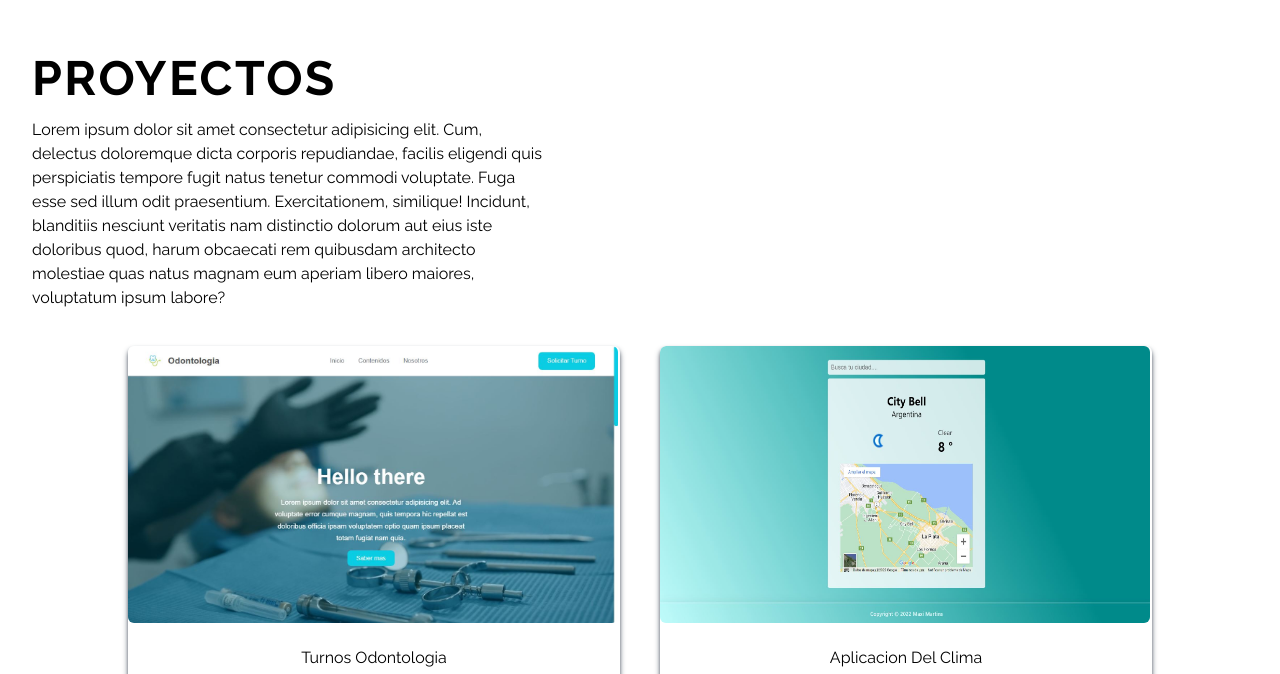
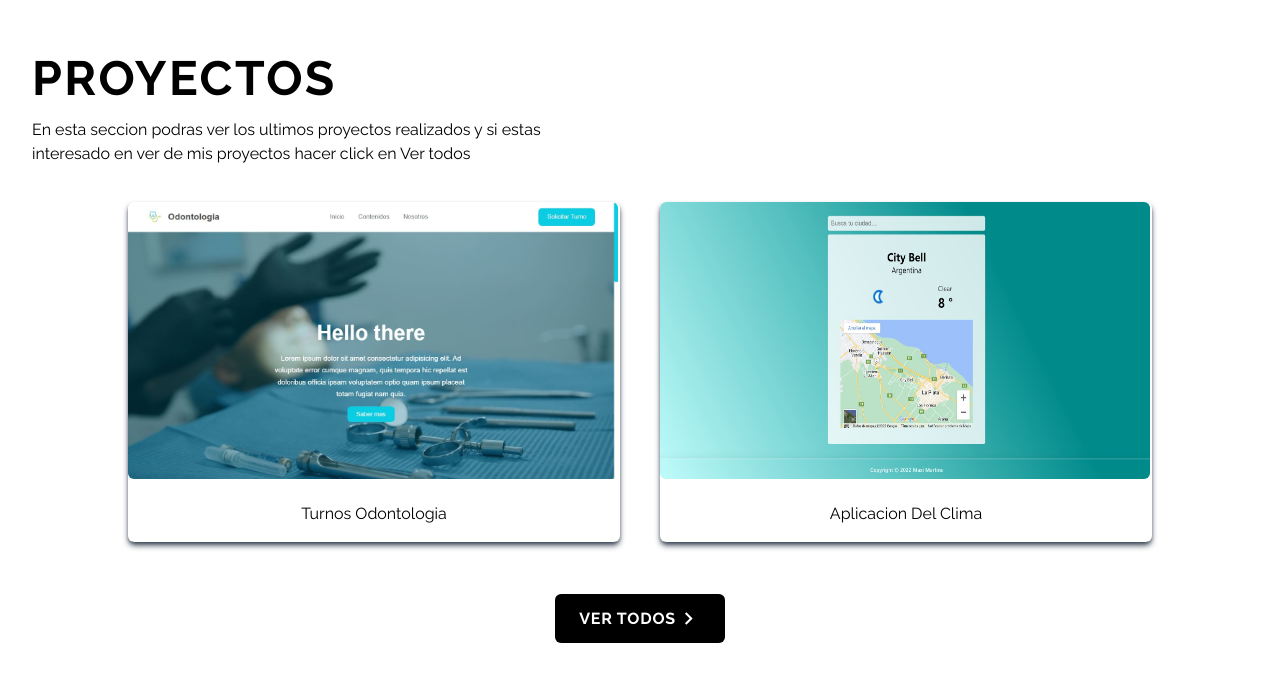
Before and after one commit to MaxiiMartins/p-maxiimartins, a Next.js app: page / in a window 1280 px wide. Shown: the part 810-1484 px from the top of the page. Built offline with nearby package versions, Linux system fonts and the light colour scheme.

Commit message:
Update Proyectos.jsx

```diff
--- a/components/Proyectos.jsx
+++ b/components/Proyectos.jsx
@@ -8,8 +8,7 @@ const Proyectos = () => {
     <div id="proyectos" className="w-full" >
       <div className="max-w-screen-xl mx-auto px-8 py-16 text-center md:text-left">
         <h2 className="text-5xl mod:text-7xl tracking-wider uppercase text-black font-bold" >Proyectos</h2>
-        <p className="py-4 max-w-lg" >Lorem ipsum dolor sit amet consectetur adipisicing elit. Cum, delectus doloremque dicta corporis repudiandae, facilis eligendi quis perspiciatis tempore fugit natus tenetur commodi voluptate. Fuga esse sed illum odit praesentium.
-        Exercitationem, similique! Incidunt, blanditiis nesciunt veritatis nam distinctio dolorum aut eius iste doloribus quod, harum obcaecati rem quibusdam architecto molestiae quas natus magnam eum aperiam libero maiores, voluptatum ipsum labore?</p>
+        <p className="py-4 max-w-lg" >En esta seccion podras ver los ultimos proyectos realizados y si estas interesado en ver de mis proyectos hacer click en Ver todos </p>
         <div className="max-w-5xl mx-auto my-5 grid md:grid-cols-2 gap-10">
         {
           proy?.slice(0,2).map(({title,src,url})=>(
```
